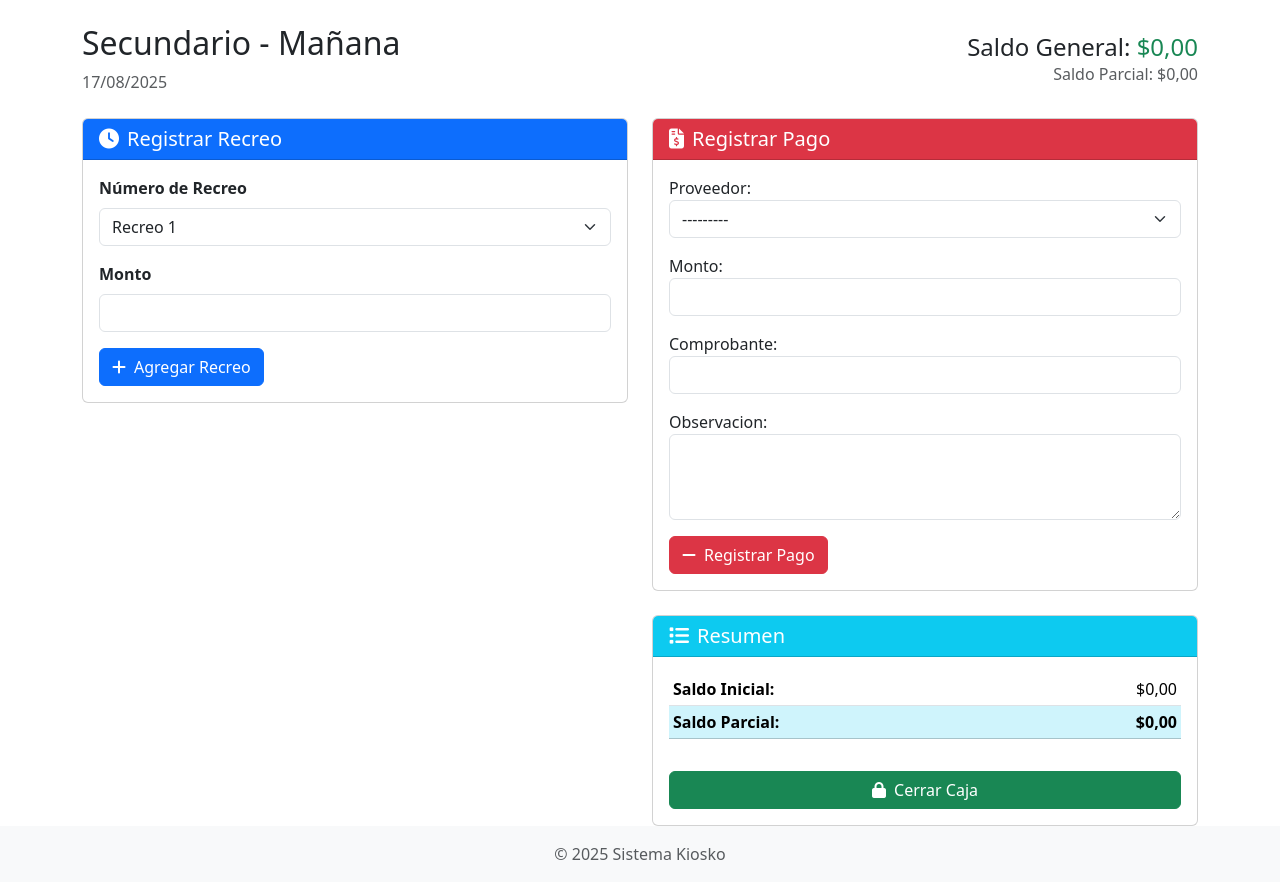
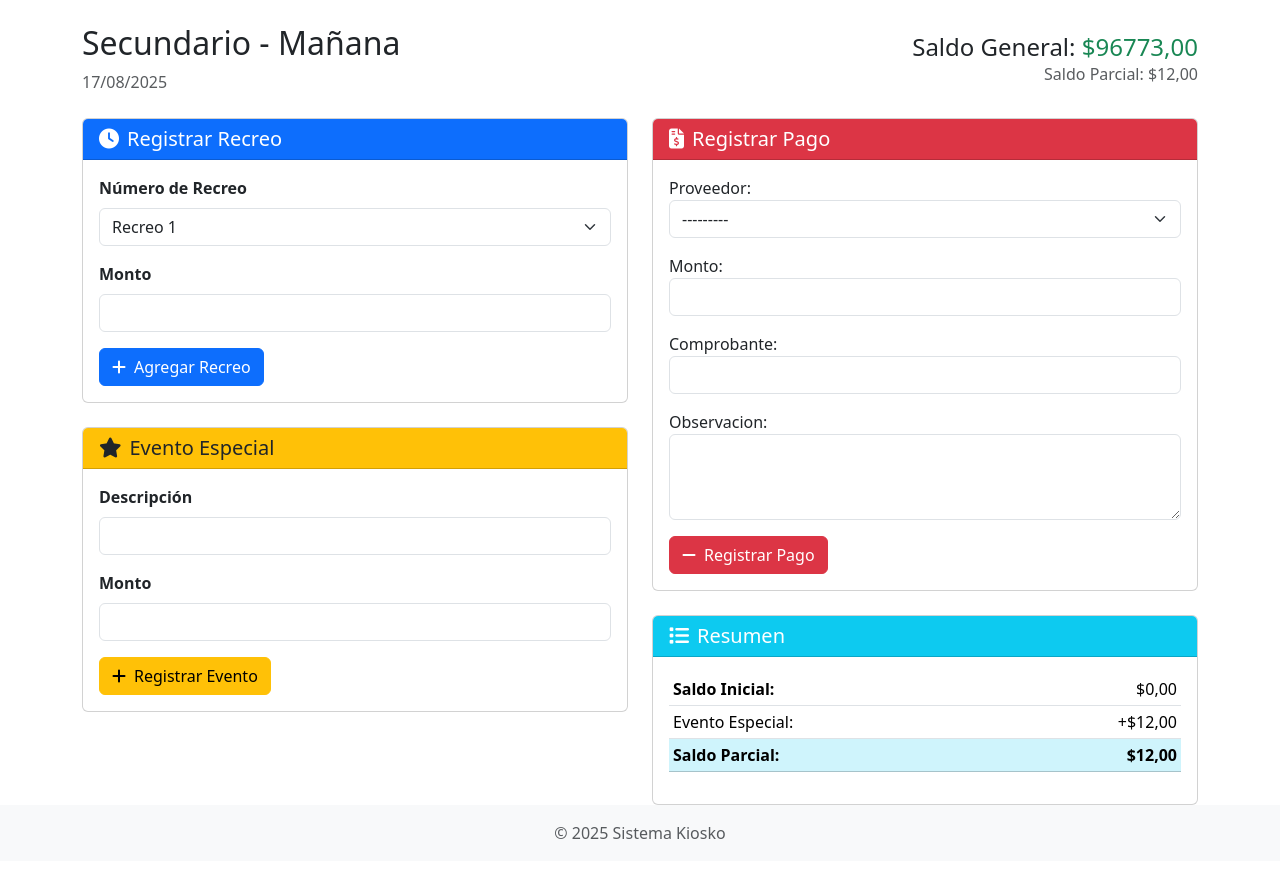
Before and after one commit to pfbrodon/kiosko, a Django app: page /caja/2/movimientos/ in a window 1280 px wide. Shown: the part 56-938 px from the top of the page. After the commit the page ends 895 px from the top, so only its background shows below. Run offline with Django 5.2, Linux system fonts and the light colour scheme; data comes from the database, SQL or seed files in the repository; data that the repository does not hold is empty.

Commit message:
mejoras varias

```diff
--- a/caja/forms.py
+++ b/caja/forms.py
@@ -4,19 +4,14 @@
 class InicioCajaForm(forms.ModelForm):
     class Meta:
         model = CajaDiaria
-        fields = ['fecha', 'turno', 'nivel', 'tiene_evento_especial', 'descripcion_evento']
+        fields = ['fecha', 'turno', 'nivel']
         widgets = {
             'fecha': forms.DateInput(attrs={
                 'class': 'form-control',
                 'type': 'date'
             }),
             'turno': forms.Select(attrs={'class': 'form-select'}),
-            'nivel': forms.Select(attrs={'class': 'form-select'}),
-            'tiene_evento_especial': forms.CheckboxInput(attrs={'class': 'form-check-input'}),
-            'descripcion_evento': forms.TextInput(attrs={
-                'class': 'form-control',
-                'placeholder': 'Descripción del evento especial'
-            })
+            'nivel': forms.Select(attrs={'class': 'form-select'})
         }
 
 class RecreoForm(forms.ModelForm):
--- a/caja/models.py
+++ b/caja/models.py
@@ -24,8 +24,6 @@
     nivel = models.CharField(max_length=1, choices=NIVELES)
     saldo_inicial = models.DecimalField(max_digits=10, decimal_places=2)
     saldo_parcial = models.DecimalField(max_digits=10, decimal_places=2, default=0)
-    tiene_evento_especial = models.BooleanField(default=False)
-    descripcion_evento = models.CharField(max_length=255, blank=True)
     cerrada = models.BooleanField(default=False)
     fecha_creacion = models.DateTimeField(auto_now_add=True)
 
@@ -57,8 +55,12 @@
 
 class EventoEspecial(models.Model):
     caja = models.ForeignKey(CajaDiaria, on_delete=models.CASCADE)
+    descripcion = models.CharField(max_length=255, blank=True, default='')  # Agregamos blank y default
     monto = models.DecimalField(max_digits=10, decimal_places=2)
     fecha_registro = models.DateTimeField(auto_now_add=True)
+
+    def __str__(self):
+        return f"{self.descripcion} - ${self.monto}"
 
 class PagoProveedor(models.Model):
     caja = models.ForeignKey(CajaDiaria, on_delete=models.CASCADE)
--- a/caja/templates/registrar_movimientos.html
+++ b/caja/templates/registrar_movimientos.html
@@ -66,20 +66,23 @@
                 </div>
             </div>
 
-            {% if caja.tiene_evento_especial and evento_form %}
-            <!-- Formulario de Evento Especial -->
+            <!-- Botón para habilitar evento especial -->
             <div class="card mb-4">
                 <div class="card-header bg-warning">
                     <h5 class="mb-0">
-                        <i class="fas fa-star me-2"></i>{{ caja.descripcion_evento }}
+                        <i class="fas fa-star me-2"></i>Evento Especial
                     </h5>
                 </div>
                 <div class="card-body">
-                    <form method="post">
+                    <form method="post" id="eventoForm">
                         {% csrf_token %}
                         <div class="mb-3">
+                            <label class="form-label fw-bold">Descripción</label>
+                            <input type="text" name="descripcion_evento" class="form-control" required>
+                        </div>
+                        <div class="mb-3">
                             <label class="form-label fw-bold">Monto</label>
-                            {{ evento_form.monto }}
+                            <input type="number" name="monto_evento" class="form-control" step="0.01" min="0" required>
                         </div>
                         <button type="submit" name="agregar_evento" class="btn btn-warning">
                             <i class="fas fa-plus me-2"></i>Registrar Evento
@@ -87,7 +90,6 @@
                     </form>
                 </div>
             </div>
-            {% endif %}
         </div>
 
         <!-- Panel de Egresos y Resumen -->
--- a/caja/views.py
+++ b/caja/views.py
@@ -52,6 +52,8 @@
 def registrar_movimientos(request, caja_id):
     caja = get_object_or_404(CajaDiaria, id=caja_id)
     saldo_general = SaldoGeneral.objects.first()
+    if not saldo_general:
+        saldo_general = SaldoGeneral.objects.create()
 
     if request.method == 'POST':
         if 'agregar_recreo' in request.POST:
@@ -69,16 +71,20 @@
                     messages.error(request, e.messages[0])
             return redirect('caja:registrar_movimientos', caja_id=caja.id)
 
-        elif 'agregar_evento' in request.POST and caja.tiene_evento_especial:
-            form = EventoEspecialForm(request.POST)
-            if form.is_valid():
-                evento = form.save(commit=False)
-                evento.caja = caja
-                evento.save()
-                # Actualizar saldo parcial
-                caja.saldo_parcial += evento.monto
-                caja.save()
-                messages.success(request, 'Evento especial registrado correctamente')
+        elif 'agregar_evento' in request.POST:
+            descripcion = request.POST.get('descripcion_evento')
+            monto = Decimal(request.POST.get('monto_evento', '0'))
+
+            evento = EventoEspecial.objects.create(
+                caja=caja,
+                descripcion=descripcion,
+                monto=monto
+            )
+
+            caja.saldo_parcial += monto
+            caja.save()
+
+            messages.success(request, 'Evento especial registrado correctamente')
             return redirect('caja:registrar_movimientos', caja_id=caja.id)
 
         elif 'agregar_pago' in request.POST and caja.nivel == 'S':
@@ -107,7 +113,7 @@
         'caja': caja,
         'saldo_general': saldo_general,
         'recreo_form': RecreoForm(),
-        'evento_form': EventoEspecialForm() if caja.tiene_evento_especial else None,
+        'evento_form': EventoEspecialForm(),  # Siempre disponible
         'pago_form': PagoProveedorForm() if caja.nivel == 'S' else None,
         'recreos': Recreo.objects.filter(caja=caja),
         'eventos': EventoEspecial.objects.filter(caja=caja),
@@ -115,5 +121,4 @@
         'numeros_recreo_disponibles': [i for i in range(1, 4) if not Recreo.objects.filter(caja=caja, numero=i).exists()]
     }
 
-    # Corregida la ruta del template
     return render(request, 'registrar_movimientos.html', context)
```
Also changed, not shown: precios/templates/home.html (+9 -5 lines), caja/migrations/0002_remove_cajadiaria_descripcion_evento_and_more.py (added), caja/migrations/0003_eventoespecial_descripcion.py (added), db.sqlite3.
